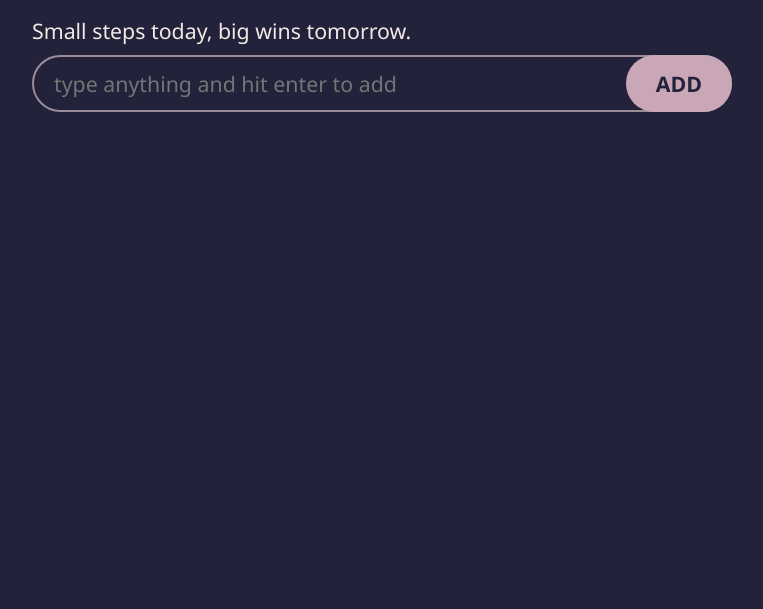
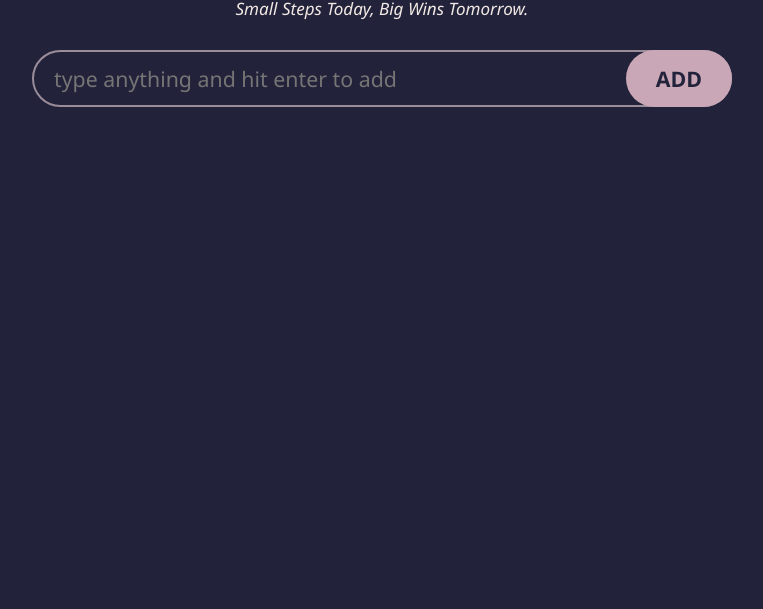
Before and after one commit to jyoti430/todo-list, a plain HTML site: page index.html in a window 1280 px wide. Shown: the part 211-820 px from the top of the page, without its empty margins (258-1021 px from the left). Drawn offline with Linux system fonts and the light colour scheme.

Commit message:
style.css

```diff
--- a/style.css
+++ b/style.css
@@ -25,12 +25,21 @@ body{
 }
 h1{
     margin-top: 100px;
-    margin-bottom: 20px;
     font-size: 3rem;
     font-weight: 800;
     text-transform: uppercase;
     text-align: center;
     color: var(--accent-color);
+}
+p{
+    margin-top: 1px;
+    margin-bottom: 20px;
+    font-size: 0.8rem;
+    font-weight: 20;
+    font-style: italic;
+    text-transform: capitalize;
+    text-align: center;
+    color: var(--text-color);
 }
 .wrapper{
     width: 700px;
```
